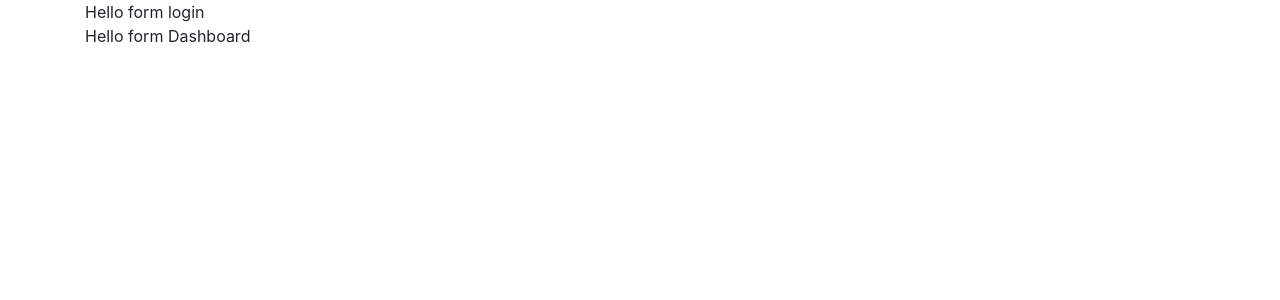
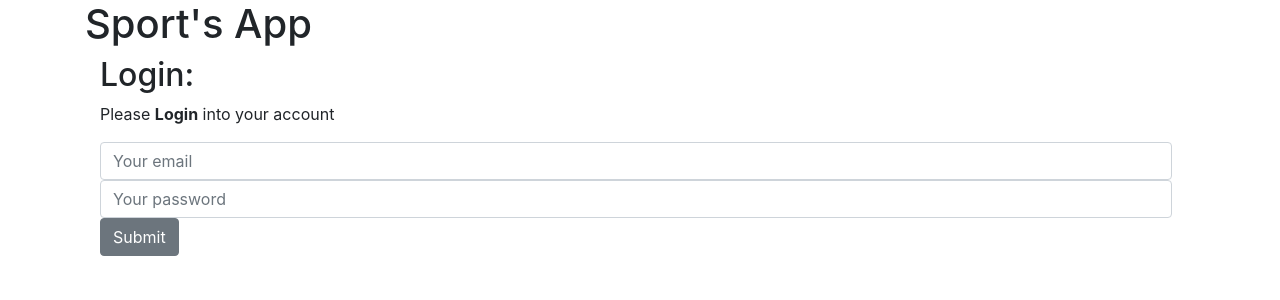
Before and after one commit to zato91/FitnessClub, a React (Create React App) app in the folder frontend/: page / in a window 1280 px wide. Shown: the top 300 px of the page. Built offline with nearby package versions, Linux system fonts and the light colour scheme.

Commit message:
login page

```diff
--- a/frontend/package.json
+++ b/frontend/package.json
@@ -6,9 +6,11 @@
     "@testing-library/jest-dom": "^5.11.4",
     "@testing-library/react": "^11.1.0",
     "@testing-library/user-event": "^12.1.10",
+    "axios": "^0.21.0",
     "bootstrap": "^4.5.3",
     "react": "^17.0.1",
     "react-dom": "^17.0.1",
+    "react-router-dom": "^5.2.0",
     "react-scripts": "4.0.0",
     "reactstrap": "^8.7.1",
     "web-vitals": "^0.2.4"
--- a/frontend/src/App.js
+++ b/frontend/src/App.js
@@ -1,13 +1,13 @@
+import React from 'react';
+import { Container } from 'reactstrap'
+import Routes from './routes';
 import './App.css';
-import Login from './pages/Login';
-import Dashboard from './pages/Dashboard';
-import { Container } from 'reactstrap'
 
 function App() {
   return (
-    <Container >
-        <Login />
-        <Dashboard />
+    <Container>
+      <h1>Sport's App</h1>
+      <Routes/>
     </Container>
   );
 }
--- a/frontend/src/pages/Login/index.js
+++ b/frontend/src/pages/Login/index.js
@@ -1,9 +1,41 @@
-import React from 'react';
+import React, { useState } from 'react';
+import api from '../../services/api'
+import { Container, Button, Form, FormGroup, Input } from 'reactstrap';
 
-export default function Login(){
-    return(
-        <div>
-            Hello form login
-        </div>
-    )
+export default function Login({ history }) {
+    const [email, setEmail] = useState("")
+    const [password, setPassword] = useState("")
+
+
+    const handleSubmit = async evt => {
+        evt.preventDefault();
+        console.log('result of the submit', email, password)
+
+        const response = await api.post('/login', { email, password })
+        const userId = response.data._id || false;
+
+        if (userId) {
+            localStorage.setItem('user', userId)
+            history.push('/dashboard')
+        } else {
+            const { message } = response.data
+            console.log(message)
+        }
+    }
+
+    return (
+        <Container>
+            <h2>Login:</h2>
+            <p>Please <strong>Login</strong> into your account</p>
+            <Form onSubmit={handleSubmit}>
+                <FormGroup className="mb-2 mr-sm-2 mb-sm-0">
+                    <Input type="email" name="email" id="email" placeholder="Your email" onChange={evt => setEmail(evt.target.value)} />
+                </FormGroup>
+                <FormGroup className="mb-2 mr-sm-2 mb-sm-0">
+                    <Input type="password" name="password" id="password" placeholder="Your password" onChange={evt => setPassword(evt.target.value)} />
+                </FormGroup>
+                <Button>Submit</Button>
+            </Form>
+        </Container>
+    );
 }
--- /dev/null
+++ b/frontend/src/routes.js
@@ -0,0 +1,17 @@
+import React from 'react'
+import { BrowserRouter, Switch, Route } from 'react-router-dom';
+import Login from './pages/Login/'
+
+import Dashboard from './pages/Dashboard/'
+
+export default function Routes() {
+    return (
+        <BrowserRouter>
+            <Switch>
+                <Route path='/' exact component={Login} />
+
+                <Route path='/dashboard' component={Dashboard} />
+            </Switch>
+        </BrowserRouter>
+    );
+}
--- /dev/null
+++ b/frontend/src/services/api.js
@@ -0,0 +1,7 @@
+import axios  from 'axios';
+
+const api = axios.create({
+    baseURL:'http://localhost:8000'
+})
+
+export default api;
```
Also changed, not shown: 1 other file (tests, documents, lock files or other folders).
